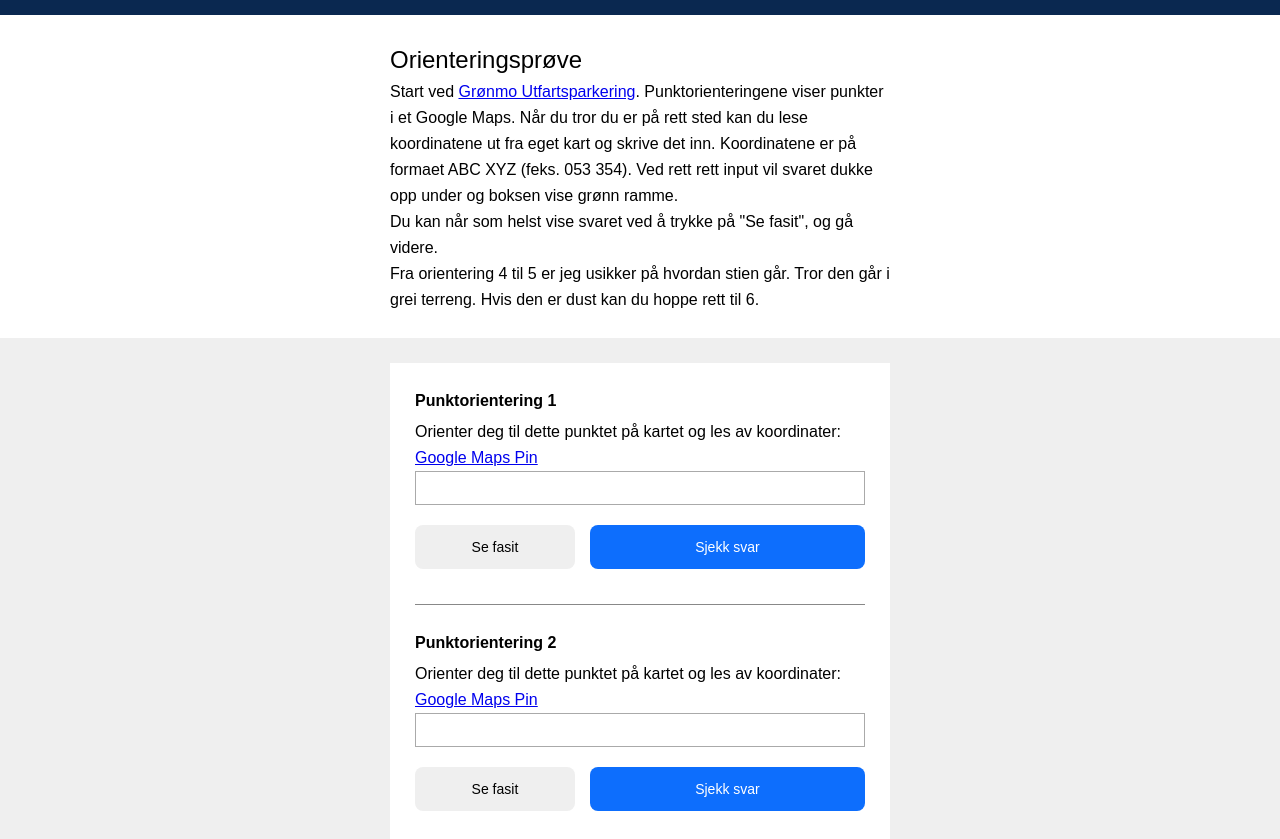
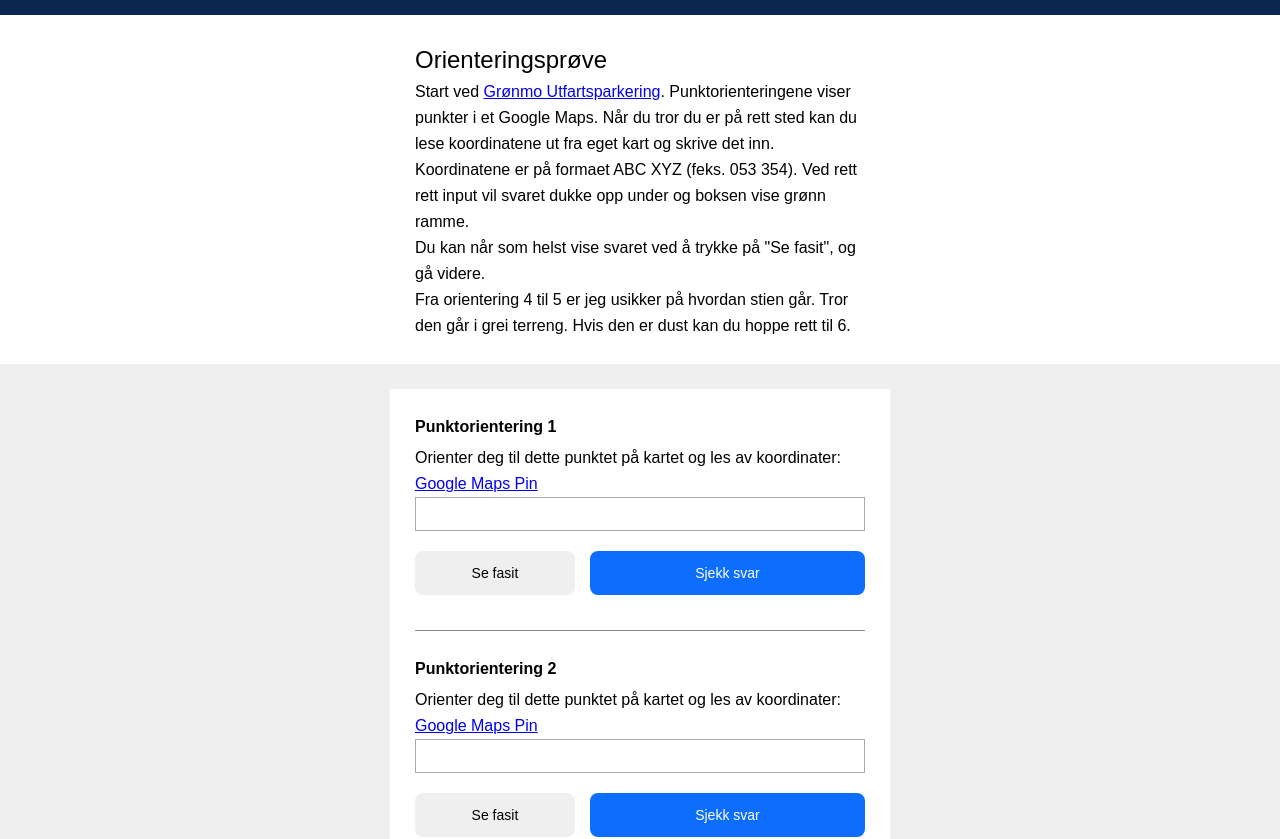
Before and after one commit to tmn/nrh-orientering, a React (Create React App) app: page / in a window 1280 px wide. Shown: the top 839 px of the page. Built offline with nearby package versions, Linux system fonts and the light colour scheme.

Commit message:
Update header-container styels

```diff
--- a/src/App.css
+++ b/src/App.css
@@ -167,6 +167,9 @@ input:focus {
   width: 100%;
   margin-left: auto;
   margin-right: auto;
+  box-sizing: border-box;
+  padding-left: 25px;
+  padding-right: 25px;
 }
 
 .container {
```
